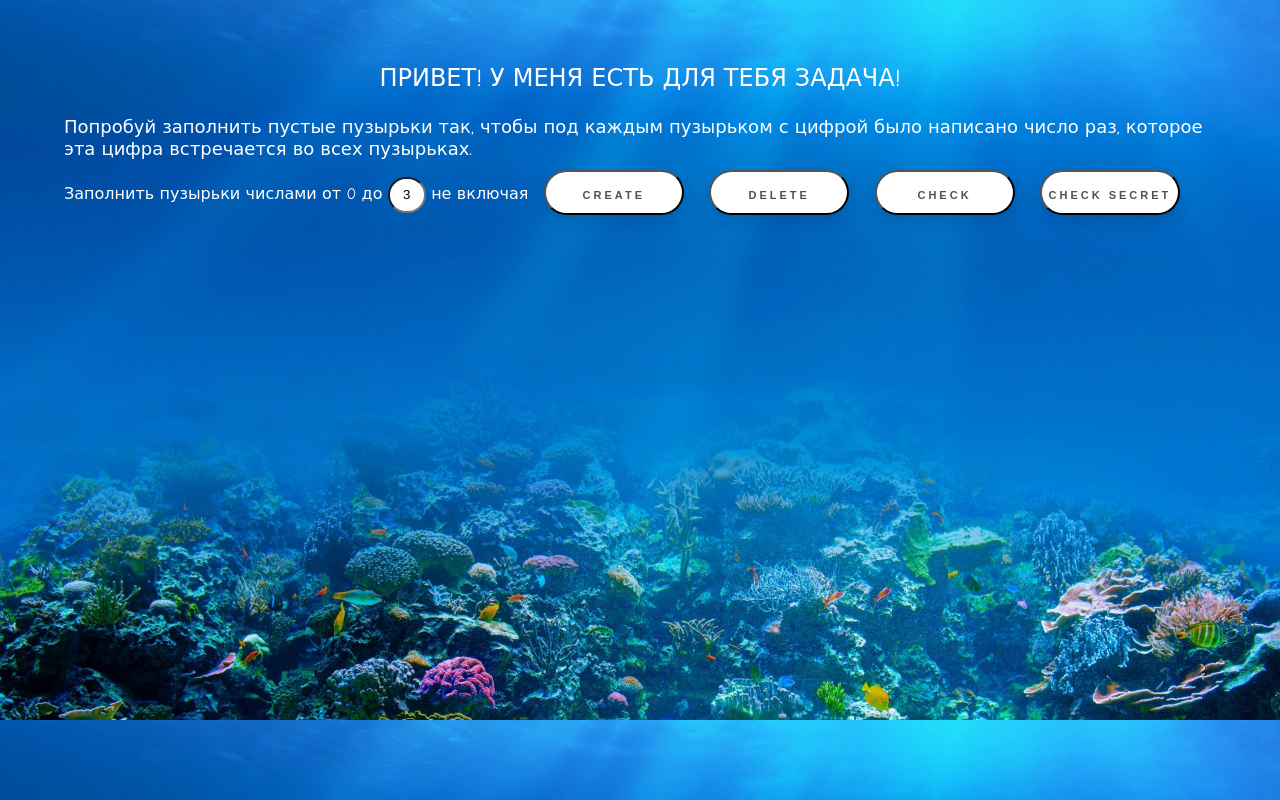
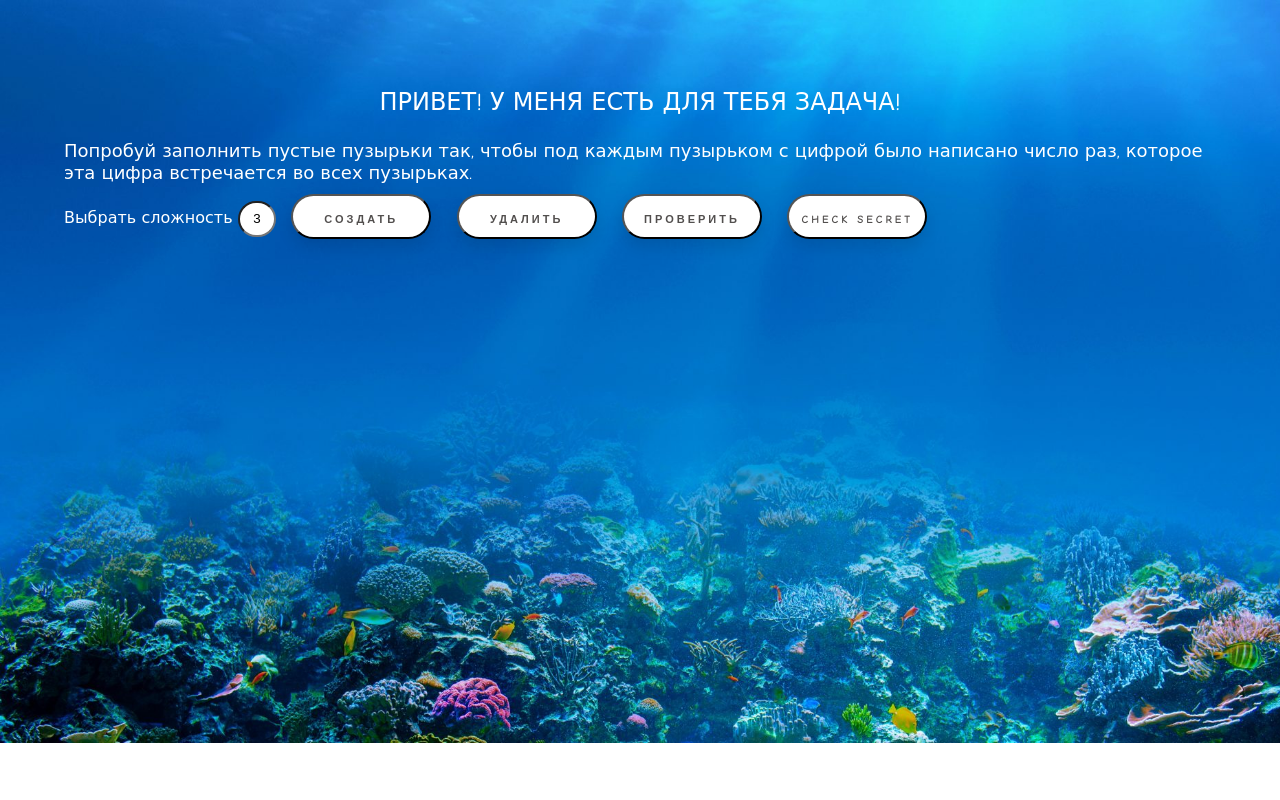
Before and after one commit to Danoneko/Coursework, a plain HTML site: page index.html in a window 1280 px wide. Drawn offline with nearby package versions, Linux system fonts and the light colour scheme.

Commit message:
number one

```diff
--- a/index.html
+++ b/index.html
@@ -2,7 +2,7 @@
 <html  lang="ru">
 <head>
 	<meta charset="utf-8">
-	<title>#2</title>
+	<title>MathGame</title>
 	<link href="style.css" rel="stylesheet" type="text/css">
     <script src="https://code.jquery.com/jquery-3.0.0.min.js"> </script>
 	<script type="text/javascript" src="code1.js"></script>
@@ -14,10 +14,10 @@
     <font size=4><p align=left style="margin-top: 0px; margin-bottom: 0px;">Попробуй заполнить пустые пузырьки так, чтобы под каждым пузырьком с цифрой было написано число раз, которое эта цифра встречается во всех пузырьках.</p></font>
 
     	<form name="myform">
-    			<label  style="margin-top: 0px; margin-bottom: 0px;">Заполнить пузырьки числами от 0 до <input type="text" name="columns" id="columns" value="3" size="1" style="text-align:center; width: 30px; height: 30px; border-radius: 30px;"/> не включая</label>
-            	<input type="button"  onclick="addTable()" value="CREATE" class="create"/>
-            	<input type="button" onclick="subTable()" value="DELETE" class="delete"/>
-                <input type="button" onclick="checkTable()" value="CHECK" class="check"/>
+    			<label  style="margin-top: 0px; margin-bottom: 0px;"> Выбрать сложность <input type="text" name="columns" id="columns" value="3" size="1" style="text-align:center; width: 30px; height: 30px; border-radius: 30px;"/></label>
+            	<input type="button"  onclick="addTable()" value="СОЗДАТЬ" class="create"/>
+            	<input type="button" onclick="subTable()" value="УДАЛИТЬ" class="delete"/>
+                <input type="button" onclick="checkTable()" value="ПРОВЕРИТЬ" class="check"/>
                 <input type="button" onclick="secretTable()" value="CHECK SECRET" class="secret"/>
                 <p id="columns_error" class="error">Введите положительное число от 1 до 10 включительно.</p>
                 <p id="secret_error" class="error">На данном этапе работает только для 10 столбцов.</p>
--- a/style.css
+++ b/style.css
@@ -1,6 +1,9 @@
 		body{
+			position:fixed;z-index:0;top:0;left:0;right:0;bottom:0;
 			background-image:url(fon.jpg);
-			background-size: 100%;
+			background-size: 1320px;
+			background-repeat:no-repeat;
+			background-attachment: fixed;
 			font-family:"Comic Sans MS", cursive;
 			color: white;
 			margin: 5%;
@@ -38,7 +41,7 @@
 		  line-height: 45px;
 		  border-radius: 30px;
 		  margin: 10px 10px;
-		  font-family: 'Montserrat', sans-serif;
+		  font-family: 'Comic Sans MS', sans-serif;
 		  font-size: 11px;
 		  text-transform: uppercase;
 		  text-align: center;
@@ -64,7 +67,7 @@
 		  line-height: 45px;
 		  border-radius: 30px;
 		  margin: 10px 10px;
-		  font-family: 'Montserrat', sans-serif;
+		  font-family: 'Comic Sans MS', sans-serif;
 		  font-size: 11px;
 		  text-transform: uppercase;
 		  text-align: center;
@@ -90,7 +93,7 @@
 		  line-height: 45px;
 		  border-radius: 30px;
 		  margin: 10px 10px;
-		  font-family: 'Montserrat', sans-serif;
+		  font-family: 'Comic Sans MS', sans-serif;
 		  font-size: 11px;
 		  text-transform: uppercase;
 		  text-align: center;
@@ -116,7 +119,7 @@
 		  line-height: 45px;
 		  border-radius: 30px;
 		  margin: 10px 10px;
-		  font-family: 'Montserrat', sans-serif;
+		  font-family: 'Comic Sans MS', sans-serif;
 		  font-size: 11px;
 		  text-transform: uppercase;
 		  text-align: center;
@@ -133,3 +136,13 @@
 		  color: white;
 		  transform: translateY(-7px);
 		}
+/*		@media screen and (max-width: 1000px){
+			body{
+				background-size: 100% 100%;
+			}
+		}
+		@media screen and (max-width: 720px){
+			body{
+				background-size: 200% 100%;
+			}
+		}*/
```
